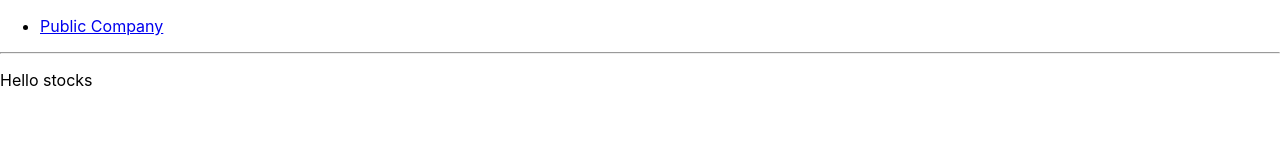
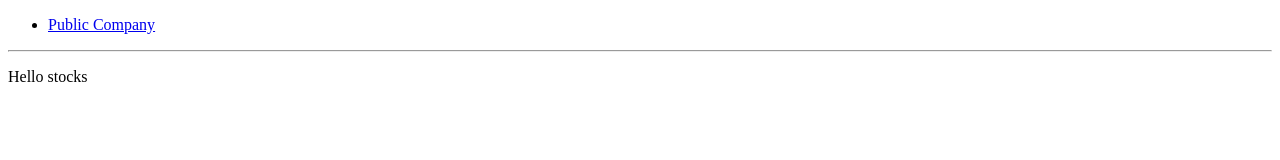
Before and after one commit to toelapiut/Powered-Stock, a React (Create React App) app: page / in a window 1280 px wide. Shown: the top 160 px of the page. Built offline with nearby package versions, Linux system fonts and the light colour scheme.

Commit message:
style: added tailwind to for styling

```diff
--- /dev/null
+++ b/craco.config.js
@@ -0,0 +1,10 @@
+module.exports = {
+  style: {
+    postcss: {
+      plugins: [
+        require('tailwindcss'),
+        require('autoprefixer'),
+      ],
+    },
+  },
+}
--- a/src/index.css
+++ b/src/index.css
@@ -1,13 +1,3 @@
-body {
-  margin: 0;
-  font-family: -apple-system, BlinkMacSystemFont, 'Segoe UI', 'Roboto', 'Oxygen',
-    'Ubuntu', 'Cantarell', 'Fira Sans', 'Droid Sans', 'Helvetica Neue',
-    sans-serif;
-  -webkit-font-smoothing: antialiased;
-  -moz-osx-font-smoothing: grayscale;
-}
-
-code {
-  font-family: source-code-pro, Menlo, Monaco, Consolas, 'Courier New',
-    monospace;
-}
+@tailwind base;
+@tailwind components;
+@tailwind utilities;
```
Also changed, not shown: package.json (+8 -3 lines), tailwind.config.js (added, +11 -0 lines), 1 other file (tests, documents, lock files or other folders).
